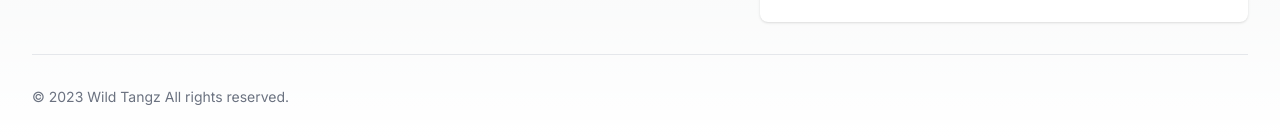
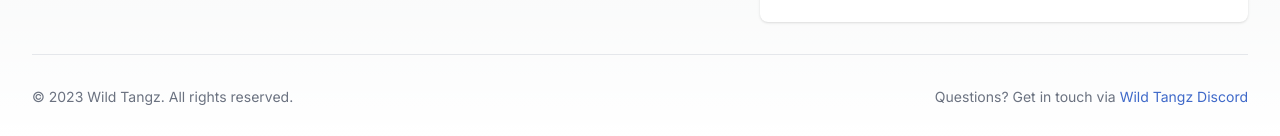
Before and after one commit to thaddeusdiamond/btc-toolkit, a Next.js app: page / in a window 1280 px wide. Shown: the part 975-1111 px from the top of the page. Built offline with nearby package versions, Linux system fonts and the light colour scheme.

Commit message:
footer: Add verbiage around support via Discord
[ Testing: npm run dev ]

```diff
--- a/src/app/page.js
+++ b/src/app/page.js
@@ -168,8 +168,9 @@ export default function Home() {
 
       <footer>
         <div className="mx-auto max-w-3xl px-4 sm:px-6 lg:max-w-7xl lg:px-8">
-          <div className="border-t border-gray-200 py-8 text-center text-sm text-gray-500 sm:text-left">
-            <span className="block sm:inline">&copy; 2023 Wild Tangz</span> <span className="block sm:inline">All rights reserved.</span>
+          <div className="flex flex-wrap md:flex-nowrap justify-between border-t border-gray-200 py-8 gap-4 text-center text-sm text-gray-500">
+            <span className="block sm:inline mx-auto md:mx-0">&copy; 2023 Wild Tangz. All rights reserved.</span>
+            <span className="block sm:inline mx-auto md:mx-0">Questions? Get in touch via <a href="https://discord.gg/wildtangz" className="text-tangz-blue hover:underline">Wild Tangz Discord</a></span>
           </div>
         </div>
       </footer>
```
